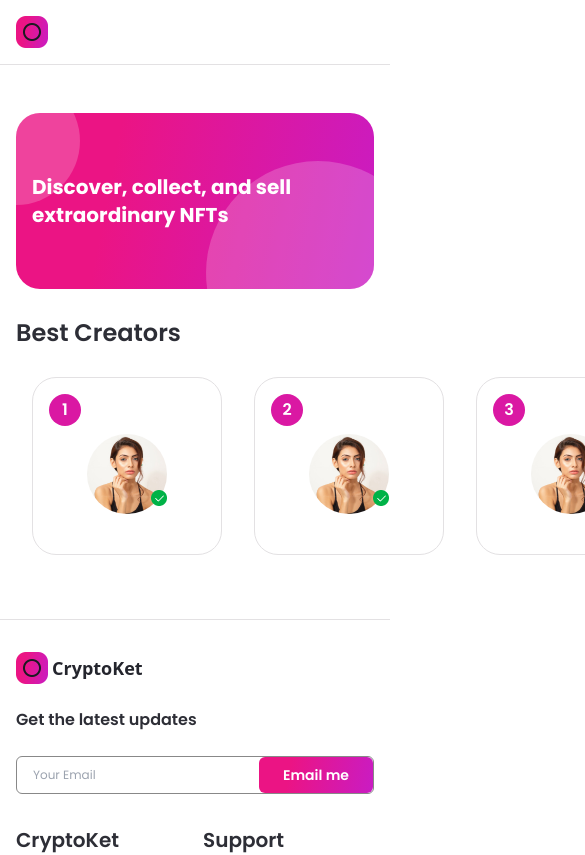
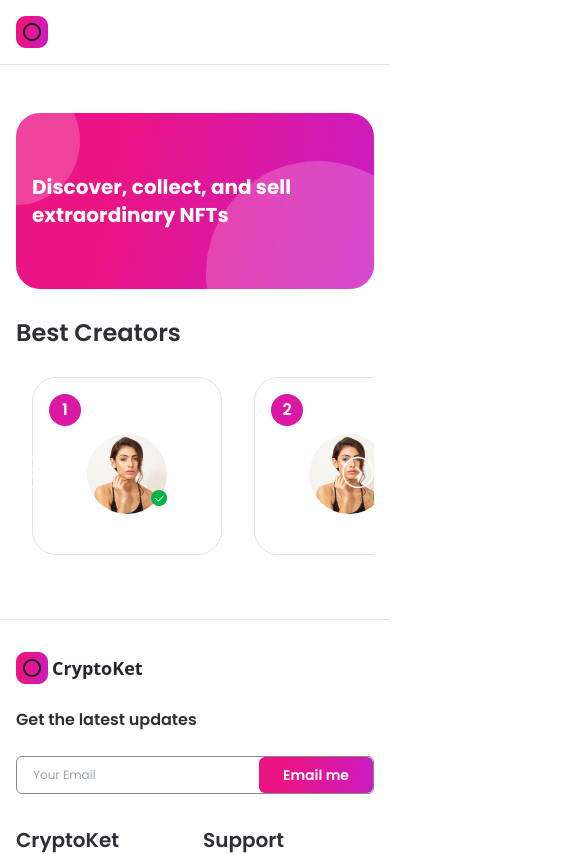
Before and after one commit to Joseeph5/NFT-Marketplace, a Next.js app: page / in a window 390 px wide. Shown: the top 855 px of the page, 585 px wide, since content can reach past the window. Built offline with nearby package versions, Linux system fonts and the light colour scheme.

Commit message:
setup scroll cards

```diff
--- a/pages/index.tsx
+++ b/pages/index.tsx
@@ -1,14 +1,53 @@
-import { useRef } from 'react';
+import { useEffect, useRef, useState } from 'react';
 import type { NextPage } from 'next';
 import Head from 'next/head';
 import Image from 'next/image';
 
 import { Banner, CreatorCard } from '../components';
 import images from '../assets';
+import { useTheme } from 'next-themes';
 
 const Home: NextPage = () => {
-  const parentRef = useRef(null);
-  const scrollRef = useRef(null);
+  const parentRef = useRef<HTMLInputElement>(null);
+  const scrollRef = useRef<HTMLInputElement>(null);
+  const { theme } = useTheme();
+  const [hideButtons, setHideButtons] = useState<Boolean>(false);
+
+  const handleScroll = (direction: string) => {
+    const { current } = scrollRef;
+
+    const scrollAmount = window.innerWidth > 1800 ? 270 : 210;
+
+    if (direction === 'left') {
+      if (current) {
+        current.scrollLeft -= scrollAmount;
+      }
+    } else {
+      if (current) {
+        current.scrollLeft += scrollAmount;
+      }
+    }
+  };
+
+  // check if scrollRef container is overfilling its parentRef container
+  const isScrollable = () => {
+    const { current } = scrollRef;
+    const { current: parent } = parentRef;
+    if (current && parent) {
+      if (current?.scrollWidth >= parent?.offsetWidth) return setHideButtons(false);
+      return setHideButtons(true);
+    }
+  };
+
+  // if window is resized
+  useEffect(() => {
+    isScrollable();
+    window.addEventListener('resize', isScrollable);
+
+    return () => {
+      window.removeEventListener('resize', isScrollable);
+    };
+  });
 
   return (
     <div className="flex justify-center sm:px-4 p-12">
@@ -27,13 +66,40 @@ const Home: NextPage = () => {
           <h1 className="font-poppins dark:text-white text-nft-black-1 text-2xl minlg:text-4xl font-semibold ml-4 xs:ml-0">
             Best Creators
           </h1>
-          <div className="relative flex-1 max-w-full flex mt-3" ref={parentRef}></div>
+          <div className="relative flex-1 max-w-full flex mt-3" ref={parentRef}>
             <div
               className="flex flex-row w-max overflow-x-scroll no-scrollbar select-none"
               ref={scrollRef}>
               {[1, 2, 3, 4, 5].map((creator, i) => (
                 <CreatorCard key={i} rank={i + 1} creatorImage={images[`creator`]} />
               ))}
+              {!hideButtons && (
+                <div>
+                  <div
+                    onClick={() => handleScroll('left')}
+                    className="absolute w-8 h-8 minlg:w-12 minlg:h-12 top-45 cursor-pointer left-0">
+                    <Image
+                      src={images.left}
+                      layout="fill"
+                      objectFit="contain"
+                      alt="left_arrow"
+                      className={theme === 'light' ? 'filter invert' : undefined}
+                    />
+                  </div>
+                  <div
+                    onClick={() => handleScroll('right')}
+                    className="absolute w-8 h-8 minlg:w-12 minlg:h-12 top-45 cursor-pointer right-0">
+                    <Image
+                      src={images.right}
+                      layout="fill"
+                      objectFit="contain"
+                      alt="left_arrow"
+                      className={theme === 'light' ? 'filter invert' : undefined}
+                    />
+                  </div>
+                </div>
+              )}
+            </div>
           </div>
         </div>
       </div>
--- /dev/null
+++ b/utils/shortenAddress.ts
@@ -0,0 +1,2 @@
+export const shortenAddress = (address: string): string =>
+  `${address.slice(0, 5)}...${address.slice(address.length - 4)}`;
```
Lines whose indentation alone changed are shown as unchanged.
